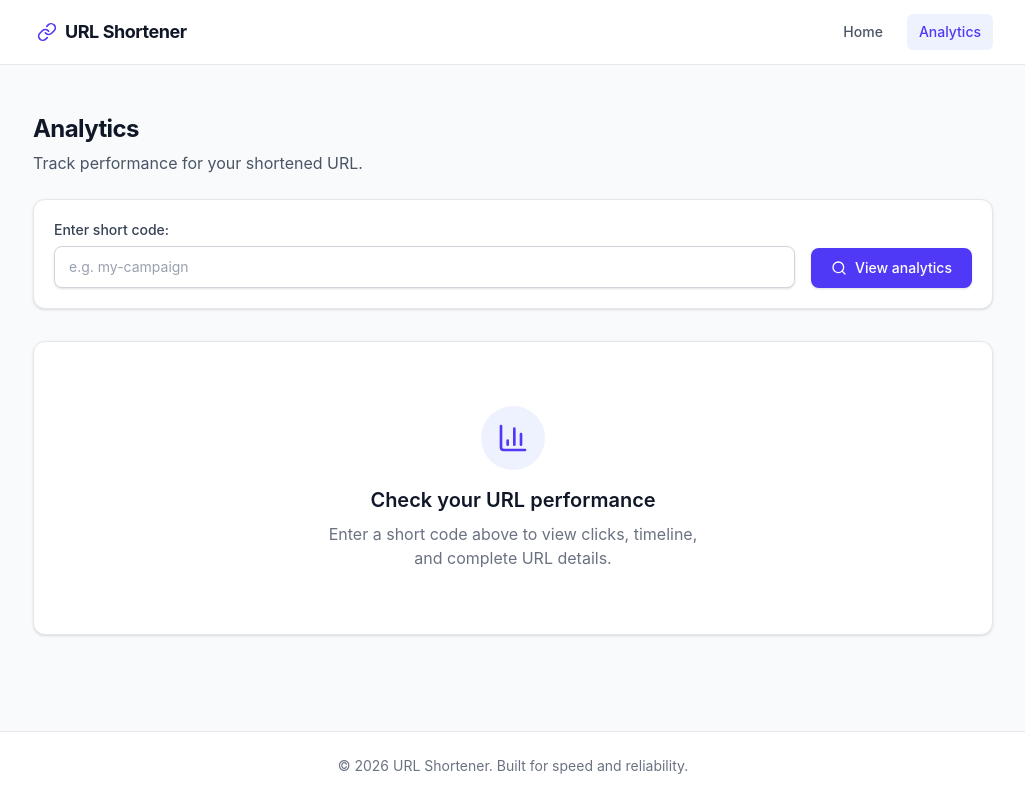
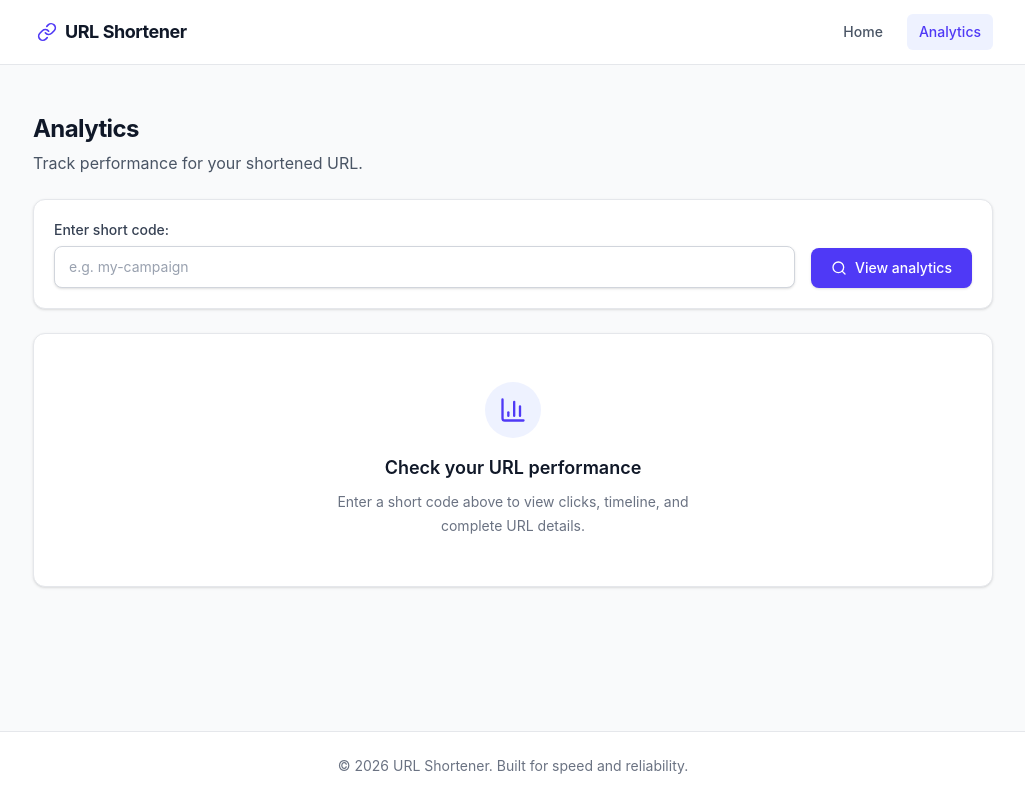
Before and after one commit to sai-krishna-kotha/URL-shortener, a React (Vite) app in the folder frontend/: page /stats in a window 1280 px wide. Shown: the whole page, without its empty margins (127-1152 px from the left). Built offline with nearby package versions, Linux system fonts and the light colour scheme; no server answers.

Commit message:
Refine analytics empty text

```diff
--- a/frontend/src/components/analytics/StatsEmptyState.jsx
+++ b/frontend/src/components/analytics/StatsEmptyState.jsx
@@ -2,12 +2,12 @@
 
 export default function StatsEmptyState() {
   return (
-    <div className="text-center py-12 sm:py-16 px-4 bg-white rounded-xl border border-gray-200 shadow-sm mt-6 sm:mt-8">
-      <div className="bg-indigo-50 w-14 h-14 sm:w-16 sm:h-16 rounded-full flex items-center justify-center mx-auto mb-4">
-        <BarChart3 className="w-7 h-7 sm:w-8 sm:h-8 text-indigo-600" />
+    <div className="text-center py-10 sm:py-12 px-4 bg-white rounded-xl border border-gray-200 shadow-sm mt-5">
+      <div className="bg-indigo-50 w-14 h-14 rounded-full flex items-center justify-center mx-auto mb-4">
+        <BarChart3 className="w-7 h-7 text-indigo-600" />
       </div>
-      <h3 className="text-lg sm:text-xl font-semibold text-gray-900">Check your URL performance</h3>
-      <p className="text-sm sm:text-base text-gray-500 mt-2 max-w-sm mx-auto leading-6">
+      <h3 className="text-lg font-semibold text-gray-900">Check your URL performance</h3>
+      <p className="text-sm text-gray-500 mt-2 max-w-sm mx-auto leading-6">
         Enter a short code above to view clicks, timeline, and complete URL details.
       </p>
     </div>
```
